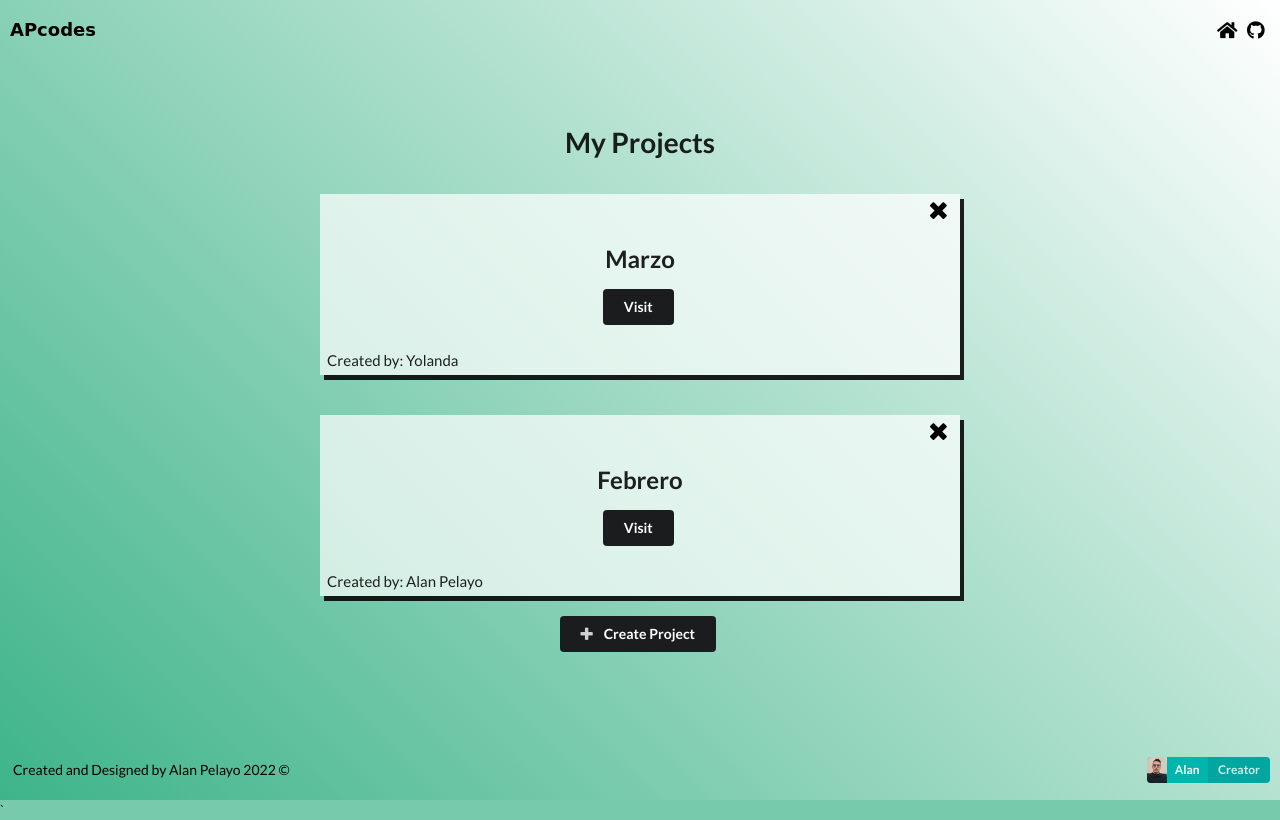
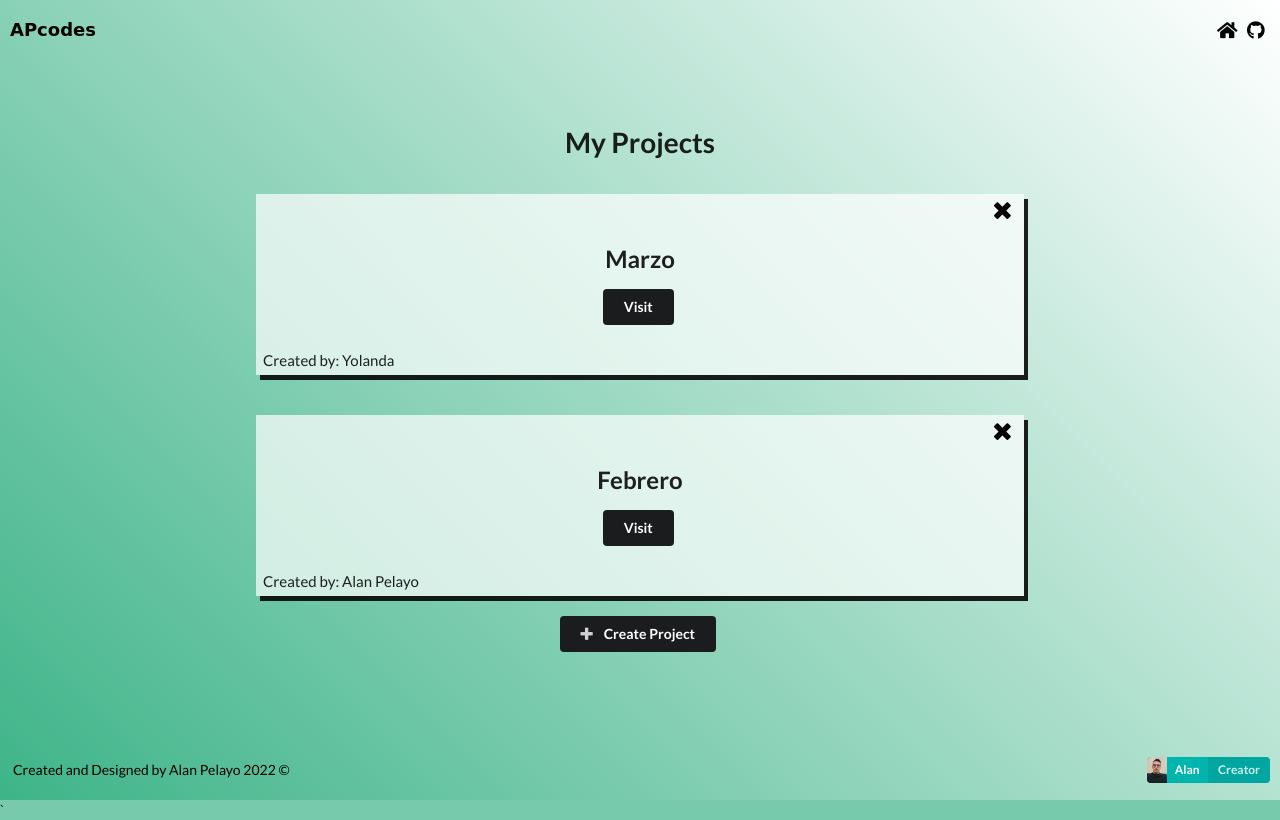
Before and after one commit to alanpelayoo/django-expenses, a Django app: page / in a window 1280 px wide. Run offline with Django 3.2, Linux system fonts and the light colour scheme; data comes from the database, SQL or seed files in the repository; some libraries are stand-ins or nearby versions; some web fonts are replaced.

Commit message:
Project-list style changes 2 width

```diff
--- a/expenses/static/expenses/css/style.css
+++ b/expenses/static/expenses/css/style.css
@@ -108,7 +108,7 @@ body{
     position: relative;
     background-color: rgb(255, 255, 255,.7);
     box-shadow: 4px 5px;
-    min-width: 50%;
+    min-width: 60%;
     position: relative;
     padding: 50px 20px;
 }
```
